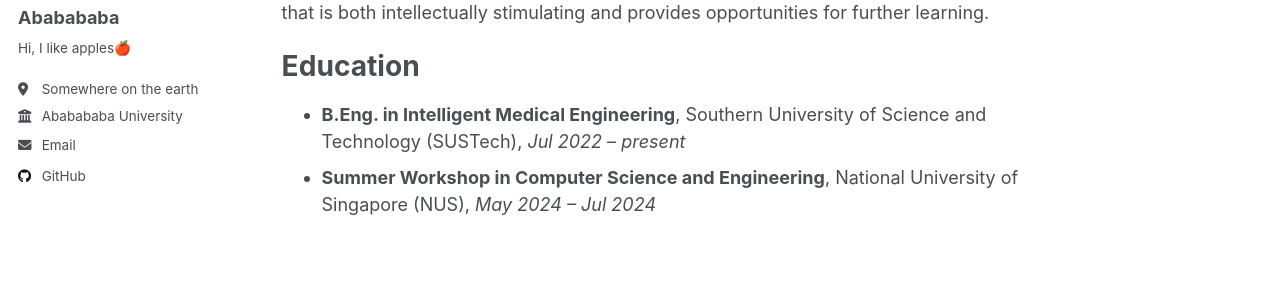
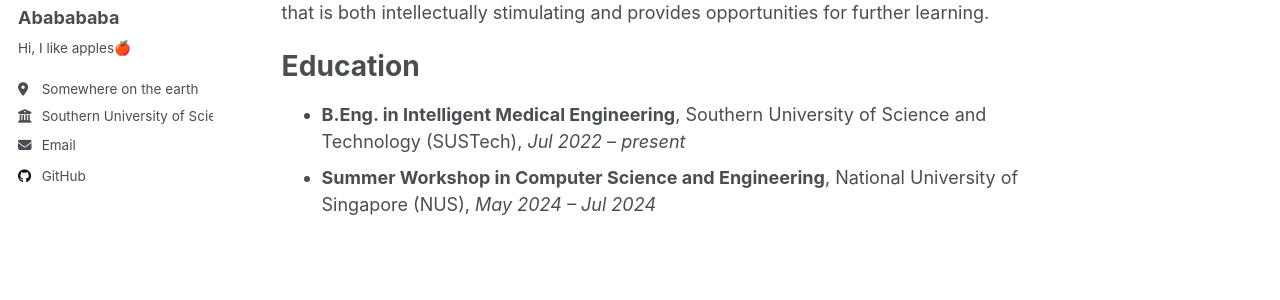
Before and after one commit to AbabababaSmart/ababababasmart.github.io, a Jekyll site: the page built from _pages/about.md, in a window 1280 px wide. Shown: the part 277-577 px from the top of the page. Built offline with Jekyll 4.4.1, drawn with Linux system fonts in a browser that asks for light colours; a script that is not in the unit is left out.

Commit message:
Update _config.yml

```diff
--- a/_config.yml
+++ b/_config.yml
@@ -28,7 +28,7 @@
   pronouns         : # example: "she/her"
   bio              : "Hi, I like apples🍎"
   location         : "Somewhere on the earth"
-  employer         : "Ababababa University"
+  employer         : "Southern University of Science and Technology, SUSTech"
   uri              : # URL
   email            : "12212659@mail.sustech.edu.cn"
 
```
